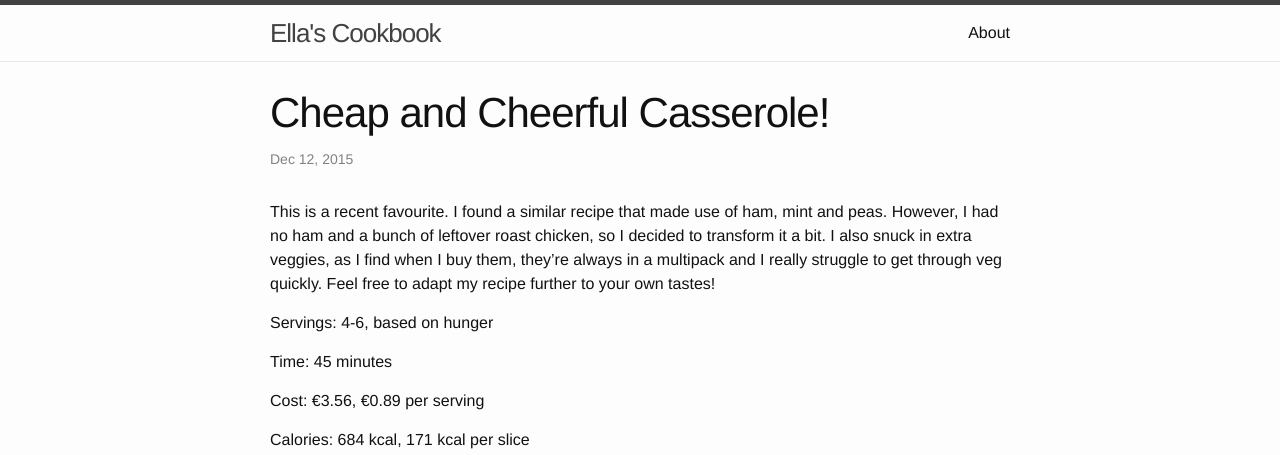
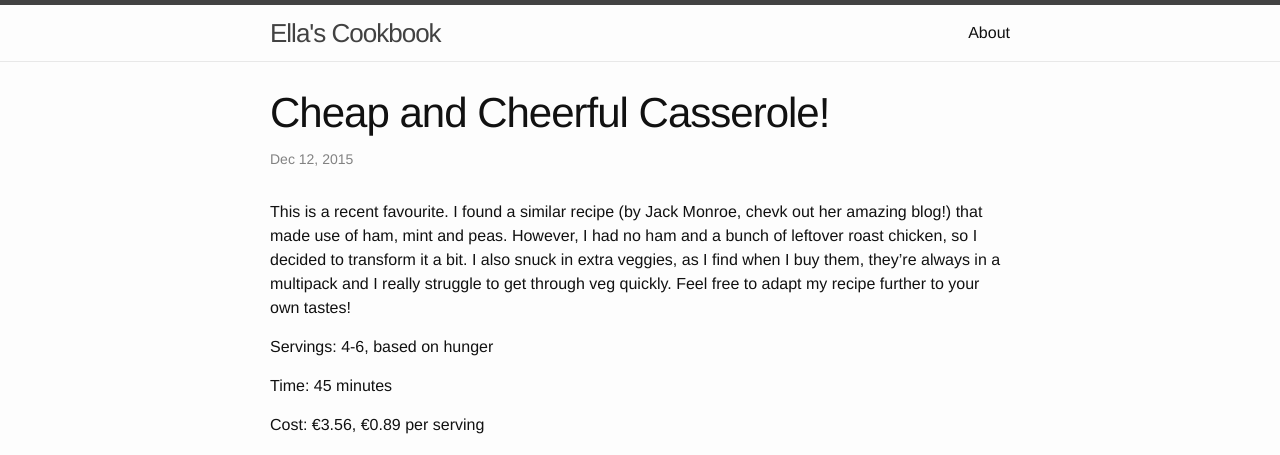
Before and after one commit to ellacullen/ellacullen.github.io, a Jekyll site: the page built from _posts/2015-12-12-Cheap-and-cheerful-casserole.markdown, in a window 1280 px wide and 1400 px high. Shown: the top 455 px of the window. Built offline with Jekyll 4.4.1, drawn with Linux system fonts in a browser that asks for light colours; some of the changed lines change nothing that is shown; some of the changed text lies outside the part shown.

Commit message:
post update

```diff
--- a/_posts/2015-12-12-Cheap-and-cheerful-casserole.markdown
+++ b/_posts/2015-12-12-Cheap-and-cheerful-casserole.markdown
@@ -5,7 +5,7 @@
 categories: recipe
 ---
 
-This is a recent favourite. I found a similar recipe that made use of ham, mint and peas. However, I had no ham and a bunch of leftover roast chicken, so I decided to transform it a bit. I also snuck in extra veggies, as I find when I buy them, they’re always in a multipack and I really struggle to get through veg quickly. Feel free to adapt my recipe further to your own tastes!
+This is a recent favourite. I found a similar recipe (by Jack Monroe, chevk out her amazing blog!) that made use of ham, mint and peas. However, I had no ham and a bunch of leftover roast chicken, so I decided to transform it a bit. I also snuck in extra veggies, as I find when I buy them, they’re always in a multipack and I really struggle to get through veg quickly. Feel free to adapt my recipe further to your own tastes!
 
 Servings: 4-6, based on hunger
 
@@ -13,39 +13,42 @@
 
 Cost: €3.56, €0.89 per serving
 
-Calories: 684 kcal, 171 kcal per slice
+Calories: 684 kcal, 171 kcal per serving
 
-img_01_01
+[//]: # (Inline Style)
+![Ella's first image.]({{site.url}}/assets/img_01_01.jpg "All the ingredients.")
 
 Ingredients:
-  - 1 onion
-  - 1 garlic clove
-  - 1 chicken or veg stock cube
-  - 350g potatoes (fresh or tinned)
-  - 160g carrots (fresh or tinned)
-  - 90g chopped celery (about three stalks)
-  - 80g kale
-  - 150g peas (frozen is usually cheapest)
-  - 100g chicken (leave out for vegetarians/vegans)
-  - a few sprigs of mint
+  * 1 onion
+  * 1 garlic clove
+  * 1 chicken or veg stock cube
+  * 350g potatoes (fresh or tinned)
+  * 160g carrots (fresh or tinned)
+  * 90g chopped celery (about three stalks)
+  * 80g kale
+  * 150g peas (frozen is usually cheapest)
+  * 100g chicken (leave out for vegetarians/vegans)
+  * a few sprigs of mint
 
 Equipment:
--	Frying pan
--	Pot
--	Blender
+  * Frying pan
+  * Pot
+  * Blender
 
 Start by chopping up your onion, garlic, and celery. Break up your chicken with your fingers and place in a bowl. This is really good for leftover roast chicken, but you could also buy some chicken breast. Pop the onion, garlic, celery and chicken in a frying pan with some oil. If you prefer softer onion, fry it for 5 minutes before adding the other ingredients.
 
-img_01_02
+[//]: # (Inline Style)
+![Ella's first image.]({{site.url}}/assets/img_01_02.jpg "Chicken and celery.")
 
 Leave that frying while you make up 400-500ml chicken/veg stock. The volume of stock depends on how runny you’d like the casserole. I used 400ml, as I like a thick casserole. Pour the stock into a big pot and heat to a simmer. Chop up your mint and add to the pot.
 
 Remember to check on your onion/garlic/chicken/celery!
 
-If you’re using fresh potatoes and carrots, was and chop them. I used tins, as I wanted to avoid leftover veg. Add the taters and carrots to the stock and cook until soft (5 minutes for tinned, 20 for fresh).
+If you’re using fresh potatoes and carrots, wash and chop them. I used tins, as I wanted to avoid leftover veg. Add the taters and carrots to the stock and cook until soft (5 minutes for tinned, 20 for fresh).
 
 Take out half the potatoes and half the stock and add to a blender/food processor. This step is actually optional, but it makes for a thicker sauce for the casserole, instead of a weak soup. After blitzing the potatoes and stock, pour back into the pot.
 
 Add the contents of the frying pan to the pot and stir in. Add the kale and the peas, and cook for a further 10 minutes. Serve yourself a huge bowl of steaming hot, guilt-free deliciousness.
 
-img_01_03
+[//]: # (Inline Style)
+![Ella's first image.]({{site.url}}/assets/img_01_03.jpg "Finished!")
```
Also changed, not shown: 1 other file.
